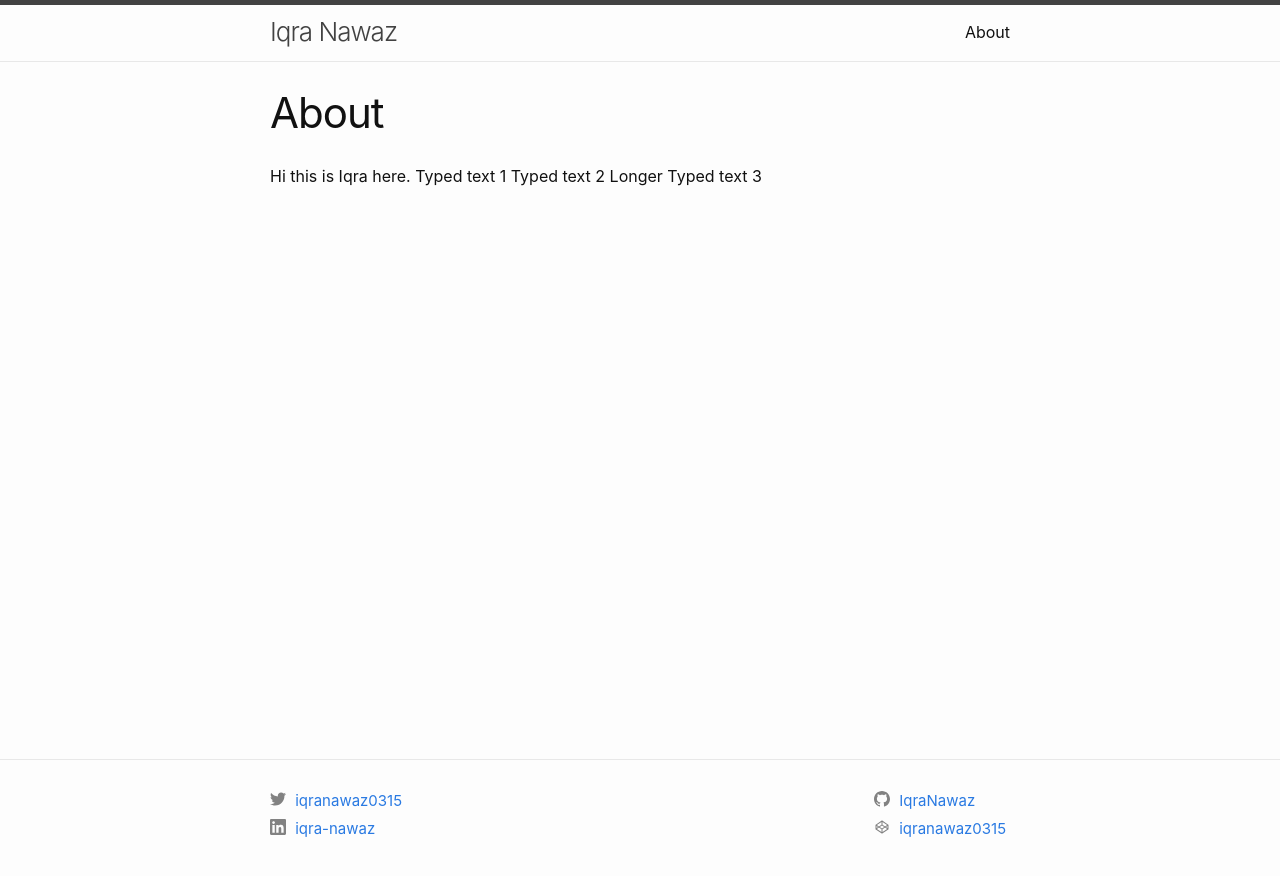
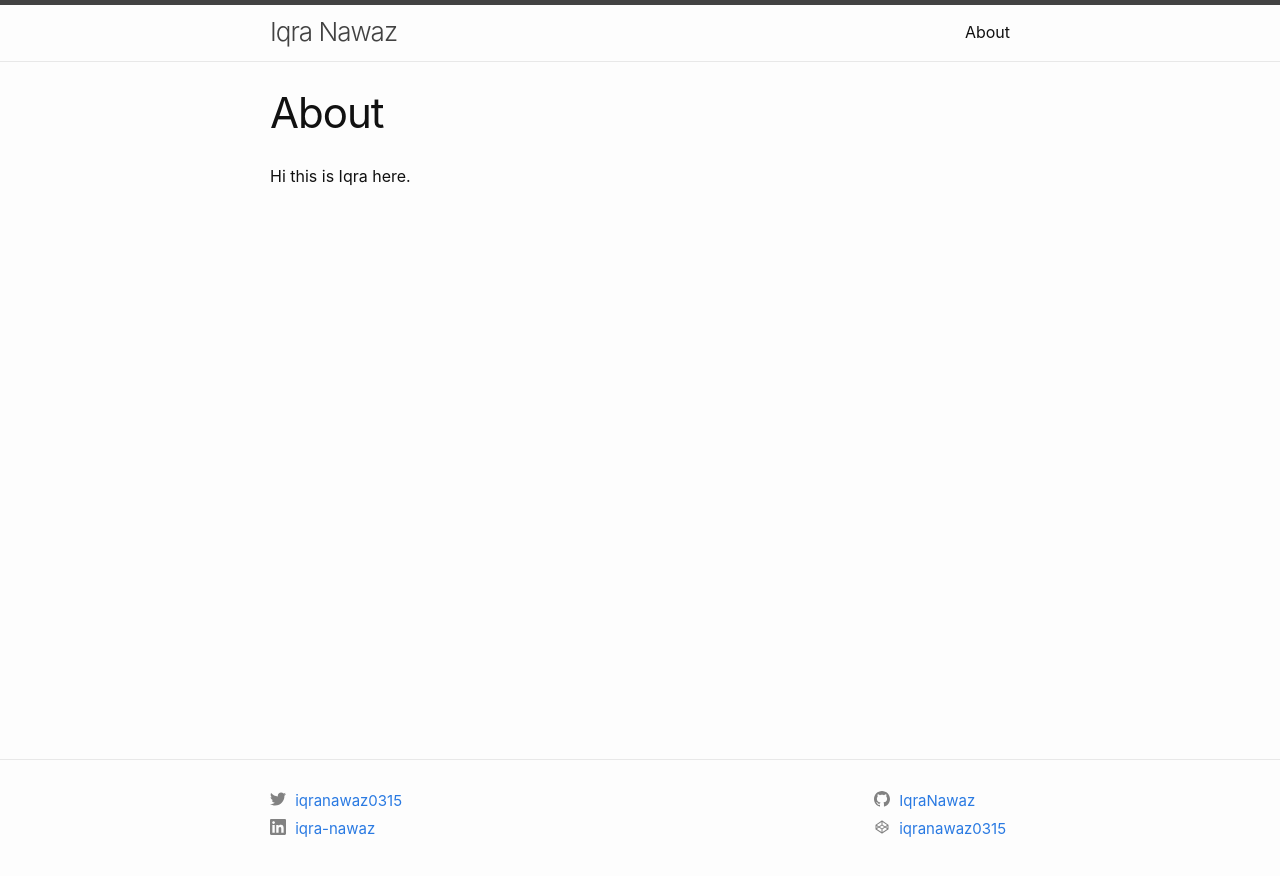
Before and after one commit to IqraNawaz/blog, a Jekyll site: the page built from about.markdown, in a window 1280 px wide. Shown: the top 876 px of the page. Built offline with Jekyll 4.4.1, drawn with Linux system fonts in a browser that asks for light colours.

```diff
--- a/about.markdown
+++ b/about.markdown
@@ -5,6 +5,3 @@ permalink: /about/
 ---
 
 Hi this is Iqra here.
-Typed text 1
-Typed text 2 Longer
-Typed text 3
```
Also changed, not shown: 1 other file.
